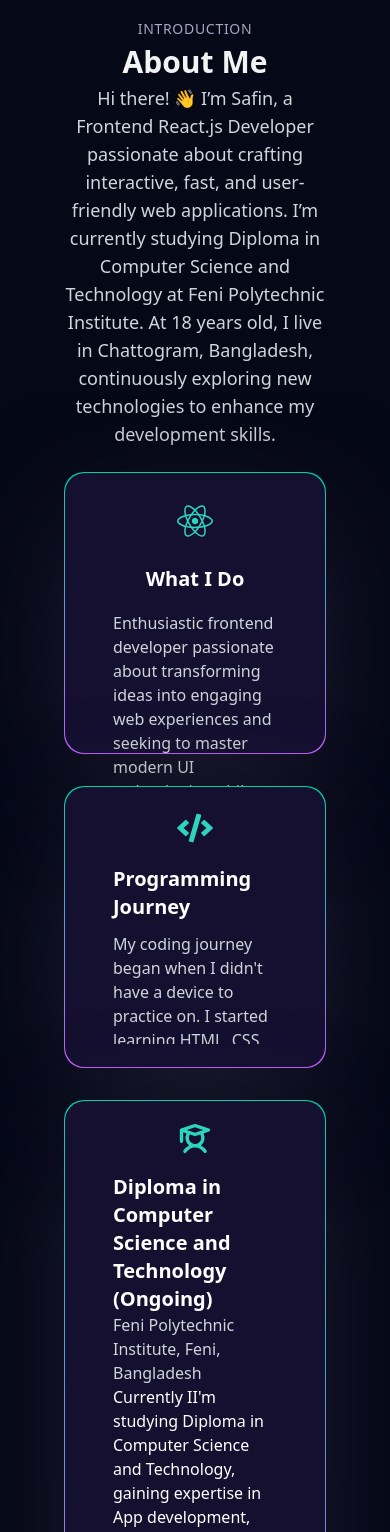
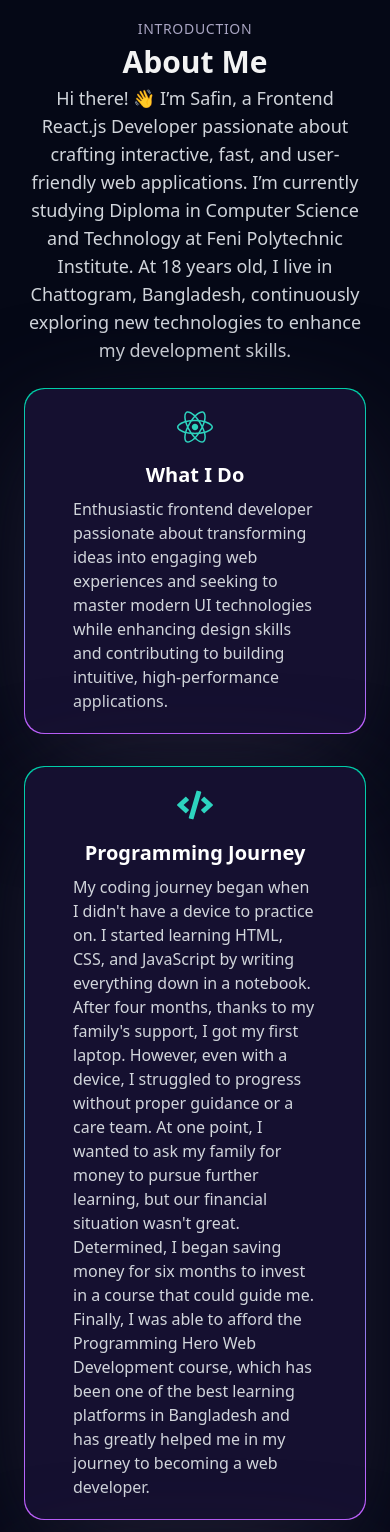
Before and after one commit to safin33221/Safayet-Hossan-Safin_portfolio, a React (Vite) app: page / in a window 390 px wide. Shown: the part 876-2408 px from the top of the page. Built offline with nearby package versions, Linux system fonts and the light colour scheme.

Commit message:
Refactor AboutMe component layout and improve text readability

```diff
--- a/src/Components/AboutMe.jsx
+++ b/src/Components/AboutMe.jsx
@@ -9,20 +9,20 @@ const AboutMe = () => {
     return (
         <div>
             <SectionTile subheading="Introduction" heading="About Me" />
-            <section className=" text-white  px-16 ">
+            <section className=" text-white px-6  md:px-16 ">
                 <div className="max-w-4xl mx-auto text-center">
 
-                    <motion.p
+                    <div
                         className="text-lg text-gray-300 mb-6"
                         initial={{ opacity: 0, y: 20 }}
                         animate={{ opacity: 1, y: 0 }}
                         transition={{ duration: 0.6, delay: 0.2 }}
                     >
                         Hi there! 👋 I’m Safin, a Frontend React.js Developer passionate about crafting interactive, fast, and user-friendly web applications. I’m currently studying Diploma in Computer Science and Technology at Feni Polytechnic Institute. At 18 years old, I live in Chattogram, Bangladesh, continuously exploring new technologies to enhance my development skills.
-                    </motion.p>
+                    </div>
                 </div>
 
-                <div className=" mx-auto grid grid-cols-1 md:grid-cols-2 gap-8">
+                <div className=" mx-auto grid grid-cols-1 md:grid-cols-2 gap-8 h-full">
                     <div
                         className='w-full  p-[1px] green-pink-gradient  rounded-[20px] shadow-card transition-all duration-300 ease-in-out'
                         whileHover={{ scale: 1.05 }}
@@ -30,7 +30,7 @@ const AboutMe = () => {
                         <div className='bg-tertiary rounded-[20px] py-5 px-12 min-h-[280px] flex justify-evenly items-center flex-col'>
                             <FaReact className="text-4xl mx-auto  text-teal-400 mb-4" />
                             <h3 className="text-xl font-semibold mb-2">What I Do</h3>
-                            <p className="text-gray-300  h-28">
+                            <p className="text-gray-300  ">
                             Enthusiastic frontend developer passionate about transforming ideas into engaging web experiences and seeking to master modern UI technologies while enhancing design skills and contributing to building intuitive, high-performance applications.
                             </p>
                         </div>
@@ -44,7 +44,7 @@ const AboutMe = () => {
 
                             <FaCode className="text-4xl mx-auto text-teal-400 mb-4" />
                             <h3 className="text-xl font-semibold mb-2">Programming Journey</h3>
-                            <p className="text-gray-300 overflow-y-scroll h-28 ">
+                            <p className="text-gray-300  ">
                                 My coding journey began when I didn't have a device to practice on. I started learning HTML, CSS, and JavaScript by writing everything down in a notebook. After four months, thanks to my family's support, I got my first laptop. However, even with a device, I struggled to progress without proper guidance or a care team. At one point, I wanted to ask my family for money to pursue further learning, but our financial situation wasn't great. Determined, I began saving money for six months to invest in a course that could guide me. Finally, I was able to afford the Programming Hero Web Development course, which has been one of the best learning platforms in Bangladesh and has greatly helped me in my journey to becoming a web developer.
                             </p>
                         </div>
```
